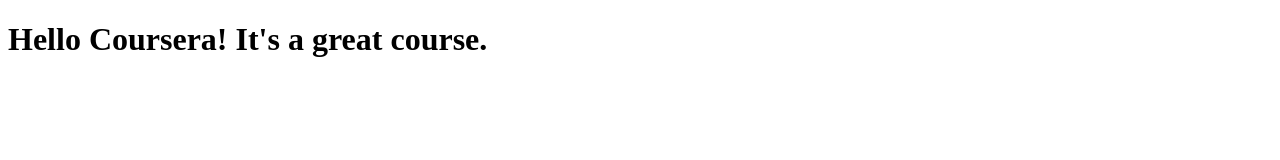
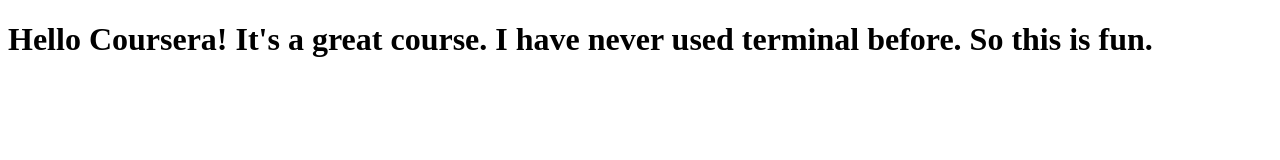
Before and after one commit to karipixels/coursera-test, a plain HTML site: page site/index.html in a window 1280 px wide. Drawn offline with Linux system fonts and the light colour scheme.

Commit message:
another addition to content.

```diff
--- a/site/index.html
+++ b/site/index.html
@@ -4,6 +4,6 @@
 	<title>Hello Coursera</title>
 </head>
 <body>
-<h1>Hello Coursera! It's a great course.</h1>
+<h1>Hello Coursera! It's a great course. I have never used terminal before. So this is fun.</h1>
 </body>
 </html>
```
